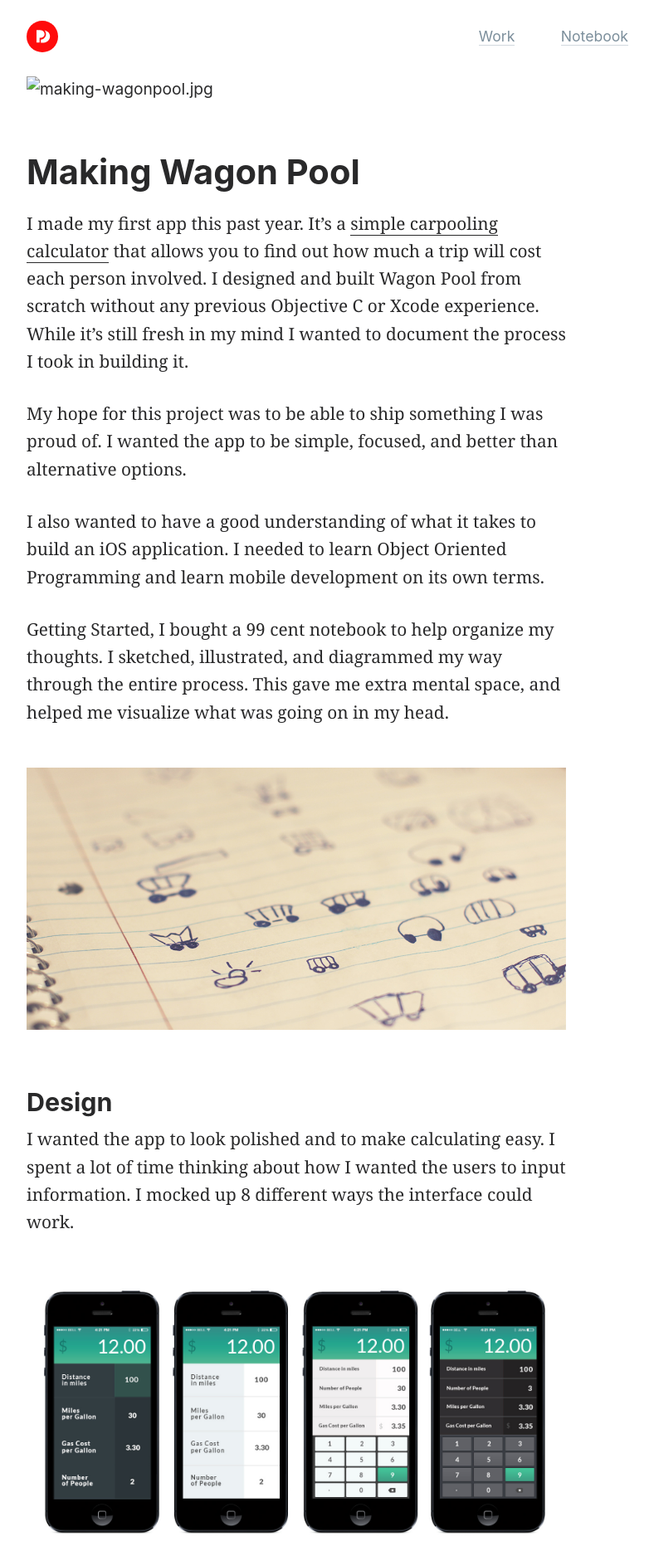
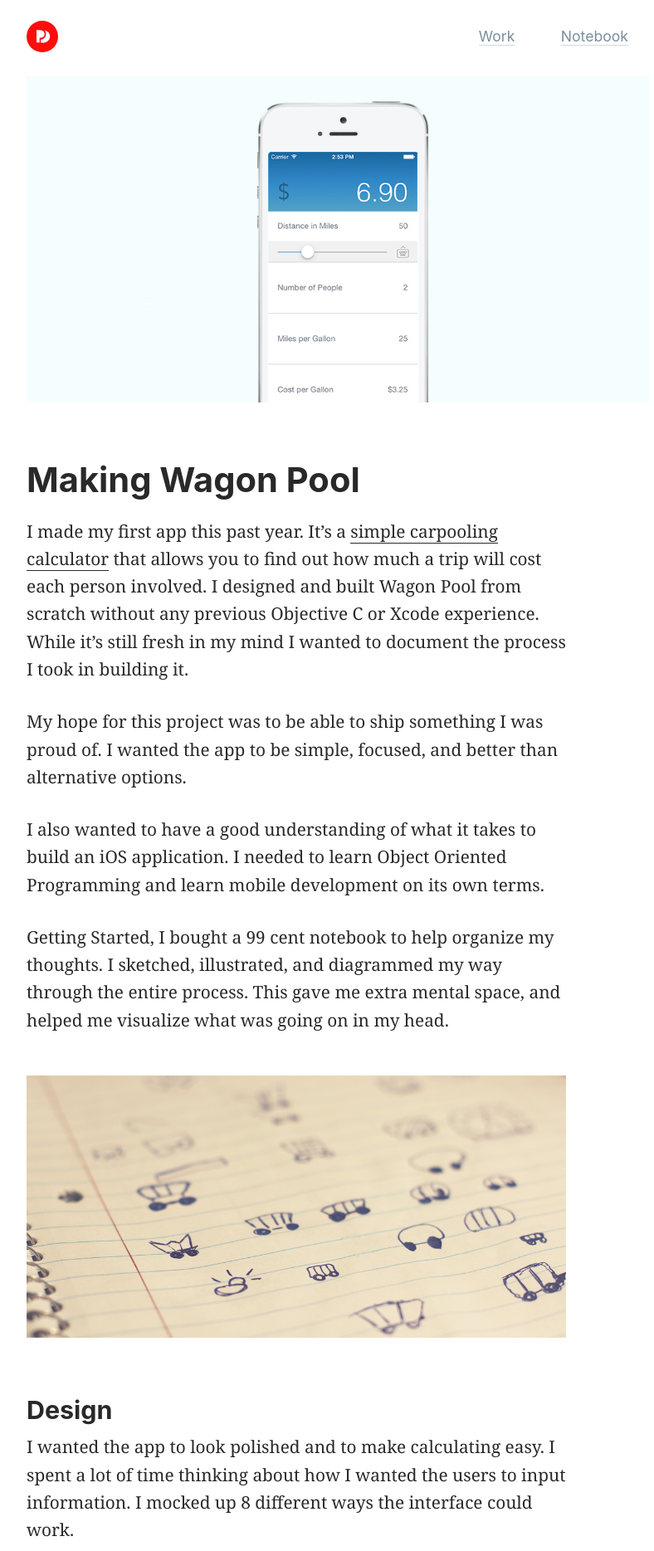
Before and after one commit to zhenghaohe/philipcdavis.github.io, a Jekyll site: the page built from _posts/2014-08-26-making-wagonpool.md, in a window 1280 px wide. Shown: the top 1869 px of the page at 83% size, without its empty margins (233-1021 px from the left). Built offline with Jekyll 4.4.1, drawn with Linux system fonts in a browser that asks for light colours.

Commit message:
Post header image working

```diff
--- a/_layouts/post.html
+++ b/_layouts/post.html
@@ -4,7 +4,7 @@
 
 <header class="post-header">
   {% if page.header-img %}
-    <img class="fit" src="{{site.baseurl}}/assets/img/work/{{page.header-img}}" alt="{{page.header-img}}" />
+    <img class="fit" src="{{site.baseurl}}/assets/img/posts/{{page.header-img}}" alt="{{page.header-img}}" />
   {% endif %}
   {% if page.header-img-full %}
     <img class="fit" src="{{page.header-img-full}}" alt="{{page.header-img-full}}" />
```
